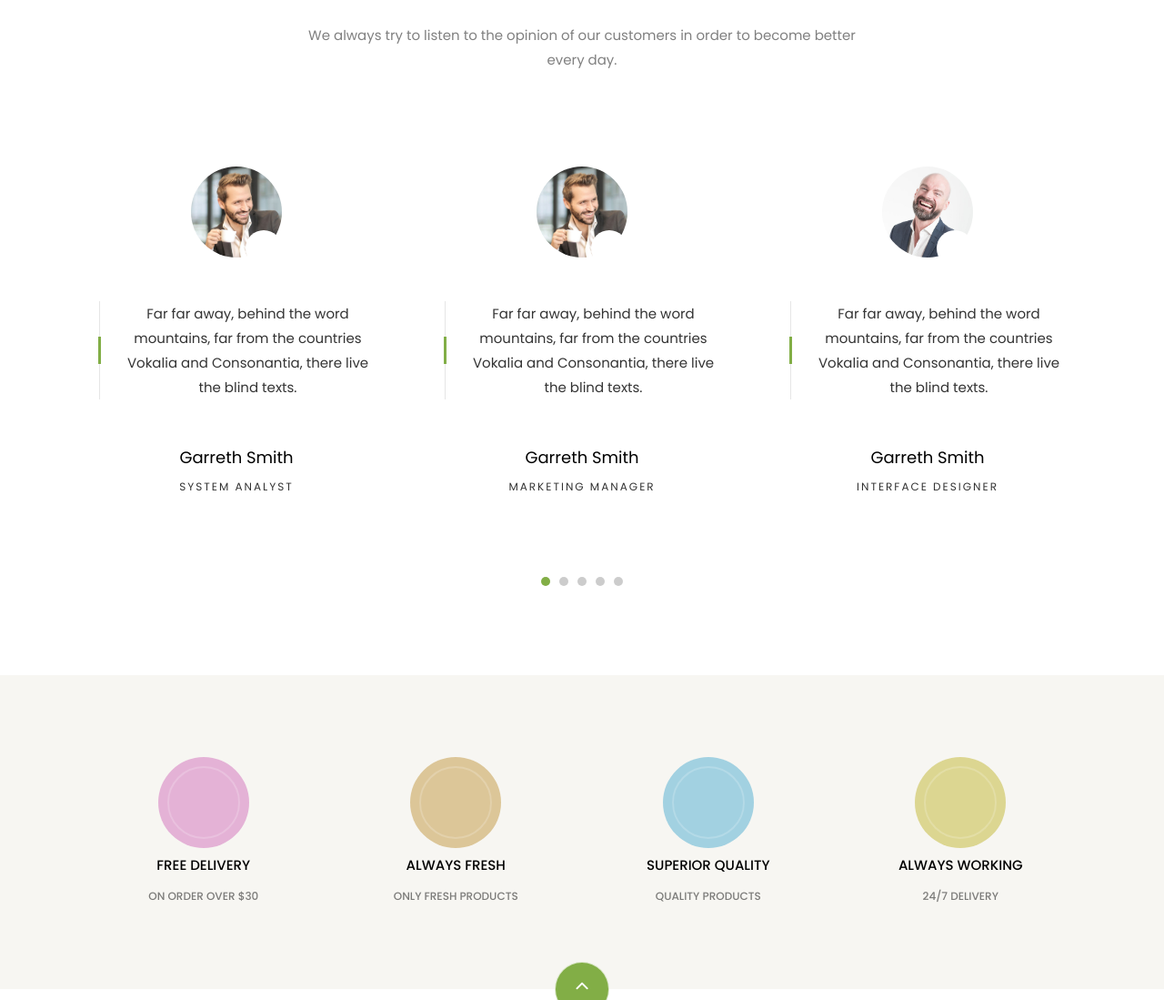
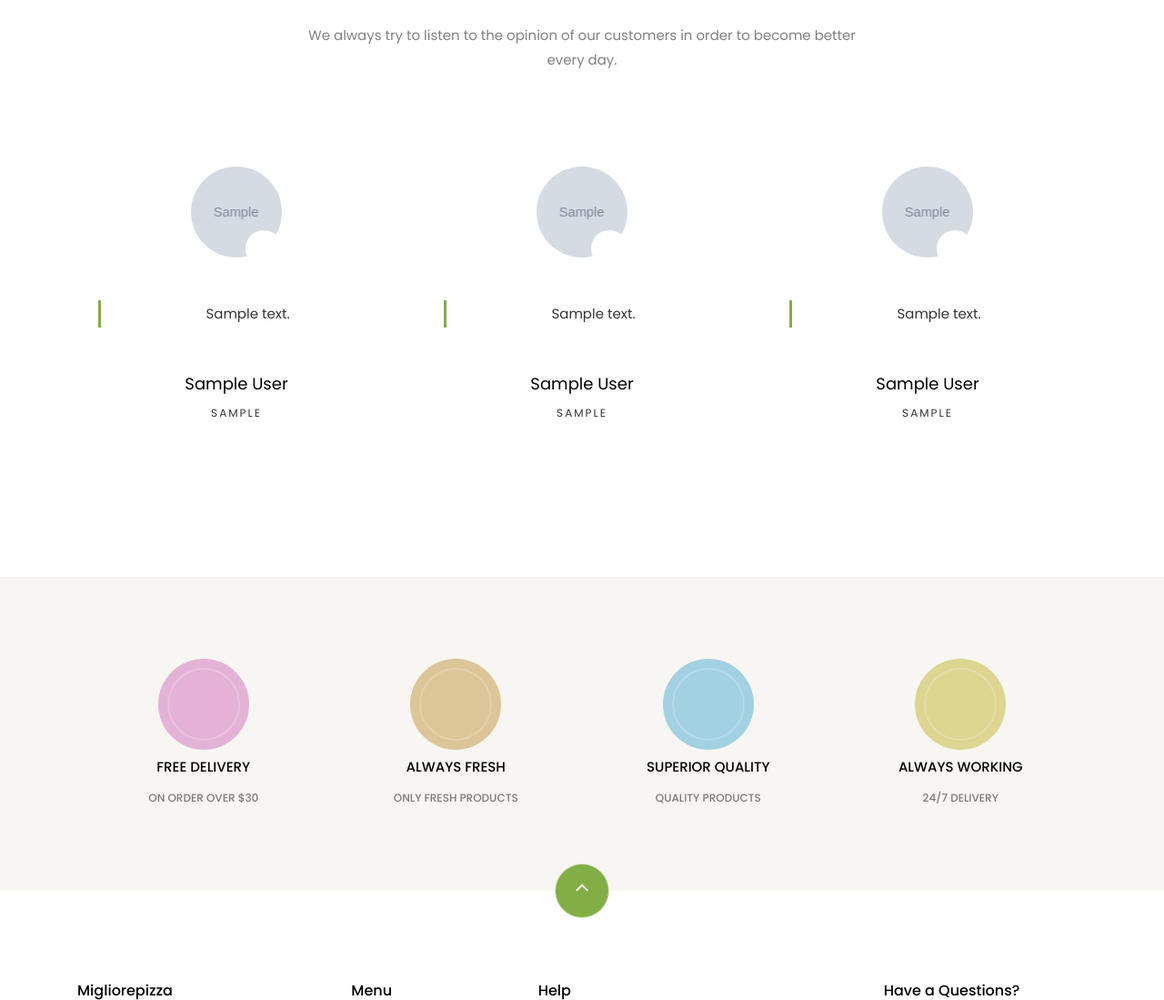
Before and after one commit to NovikovAndrei/OnlineStore, a Django app: page /about/ in a window 1280 px wide. Shown: the part 1861-2960 px from the top of the page at 91% size. Run offline with Django 4.2, Linux system fonts and the light colour scheme; tables that the repository leaves empty hold one stand-in row (values such as "Sample post"); grey boxes marked "Sample" are stand-in pictures; parts of the project's set-up code (start-up, migrations or seed data) failed here and were passed over; some libraries are stand-ins or nearby versions; some web fonts are replaced.

Commit message:
testimony отображается корректно на всех необходимых страницах

```diff
--- a/apps/home/templates/home/about.html
+++ b/apps/home/templates/home/about.html
@@ -115,76 +115,22 @@
         <div class="row ftco-animate">
             <div class="col-md-12">
                 <div class="carousel-testimony owl-carousel">
+                    {% for testimony in testimonies %}
                     <div class="item">
                         <div class="testimony-wrap p-4 pb-5">
-                  <div class="user-img mb-5" style="background-image: url({% static 'store/images/person_1.jpg'%})">
+                            <div class="user-img mb-5" style="background-image: url({{ testimony.image.url }})">
                                 <span class="quote d-flex align-items-center justify-content-center">
                                     <i class="icon-quote-left"></i>
                                 </span>
                             </div>
                             <div class="text text-center">
-                    <p class="mb-5 pl-4 line">Far far away, behind the word mountains, far from the countries Vokalia and Consonantia, there live the blind texts.</p>
-                    <p class="name">Garreth Smith</p>
-                    <span class="position">Marketing Manager</span>
+                                <p class="mb-5 pl-4 line">{{ testimony.text }}</p>
+                                <p class="name">{{ testimony.author }}</p>
+                                <span class="position">{{ testimony.profession }}</span>
                             </div>
                         </div>
                     </div>
-              <div class="item">
-                <div class="testimony-wrap p-4 pb-5">
-                  <div class="user-img mb-5" style="background-image: url({% static 'store/images/person_2.jpg'%})">
-                    <span class="quote d-flex align-items-center justify-content-center">
-                      <i class="icon-quote-left"></i>
-                    </span>
-                  </div>
-                  <div class="text text-center">
-                    <p class="mb-5 pl-4 line">Far far away, behind the word mountains, far from the countries Vokalia and Consonantia, there live the blind texts.</p>
-                    <p class="name">Garreth Smith</p>
-                    <span class="position">Interface Designer</span>
-                  </div>
-                </div>
-              </div>
-              <div class="item">
-                <div class="testimony-wrap p-4 pb-5">
-                  <div class="user-img mb-5" style="background-image: url({% static 'store/images/person_3.jpg'%})">
-                    <span class="quote d-flex align-items-center justify-content-center">
-                      <i class="icon-quote-left"></i>
-                    </span>
-                  </div>
-                  <div class="text text-center">
-                    <p class="mb-5 pl-4 line">Far far away, behind the word mountains, far from the countries Vokalia and Consonantia, there live the blind texts.</p>
-                    <p class="name">Garreth Smith</p>
-                    <span class="position">UI Designer</span>
-                  </div>
-                </div>
-              </div>
-              <div class="item">
-                <div class="testimony-wrap p-4 pb-5">
-                  <div class="user-img mb-5" style="background-image: url({% static 'store/images/person_1.jpg'%})">
-                    <span class="quote d-flex align-items-center justify-content-center">
-                      <i class="icon-quote-left"></i>
-                    </span>
-                  </div>
-                  <div class="text text-center">
-                    <p class="mb-5 pl-4 line">Far far away, behind the word mountains, far from the countries Vokalia and Consonantia, there live the blind texts.</p>
-                    <p class="name">Garreth Smith</p>
-                    <span class="position">Web Developer</span>
-                  </div>
-                </div>
-              </div>
-              <div class="item">
-                <div class="testimony-wrap p-4 pb-5">
-                  <div class="user-img mb-5" style="background-image: url({% static 'store/images/person_1.jpg'%})">
-                    <span class="quote d-flex align-items-center justify-content-center">
-                      <i class="icon-quote-left"></i>
-                    </span>
-                  </div>
-                  <div class="text text-center">
-                    <p class="mb-5 pl-4 line">Far far away, behind the word mountains, far from the countries Vokalia and Consonantia, there live the blind texts.</p>
-                    <p class="name">Garreth Smith</p>
-                    <span class="position">System Analyst</span>
-                  </div>
-                </div>
-              </div>
+                    {% endfor %}
                 </div>
             </div>
         </div>
--- a/apps/home/views.py
+++ b/apps/home/views.py
@@ -5,37 +5,42 @@ from .models import Testimony
 
 class IndexShopView(View):
     def get(self, request):
-        context = {'data': [
-            {'name': 'FOUR CHEESE PIZZA',
-             'discount': None,
-             'price_before': 14.00,
-             'id': 1,
-             'url': 'products/pizza-4cheese.jpg'},
-            {'name': 'Prosciutto Funghi Pizza',
-             'discount': None,
-             'price_before': 15.00,
-             'id': 2,
-             'url': 'products/pizza-proshuto.jpg'},
-            {'name': 'BEEF TARTARE WITH PARMESAN MOUSSE',
-             'discount': None,
-             'price_before': 10.00,
-             'id': 3,
-             'url': 'products/beeftartar.jpg'},
-            {'name': 'MAROCHINO',
-             'discount': None,
-             'price_before': 4.00,
-             'id': 4,
-             'url': 'products/marochino.jpg'},
-
-
-
-        ]}
+        testimonies = Testimony.objects.all()
+        context = {
+            'data': [
+                {'name': 'FOUR CHEESE PIZZA',
+                 'discount': None,
+                 'price_before': 14.00,
+                 'id': 1,
+                 'url': 'products/pizza-4cheese.jpg'},
+                {'name': 'Prosciutto Funghi Pizza',
+                 'discount': None,
+                 'price_before': 15.00,
+                 'id': 2,
+                 'url': 'products/pizza-proshuto.jpg'},
+                {'name': 'BEEF TARTARE WITH PARMESAN MOUSSE',
+                 'discount': None,
+                 'price_before': 10.00,
+                 'id': 3,
+                 'url': 'products/beeftartar.jpg'},
+                {'name': 'MAROCHINO',
+                 'discount': None,
+                 'price_before': 4.00,
+                 'id': 4,
+                 'url': 'products/marochino.jpg'},
+            ],
+            'testimonies': testimonies
+        }
 
         return render(request, 'home/index.html', context)
 
 class AboutView(View):
     def get(self, request):
-        return render(request, 'home/about.html')
+        testimonies = Testimony.objects.all()
+        context = {
+            'testimonies': testimonies
+        }
+        return render(request, 'home/about.html', context)
 
 class ContactView(View):
     def get(self, request):
@@ -61,8 +66,3 @@ class PrivacyPolicyView(View):
 class FAQView(View):
     def get(self, request):
         return render(request, 'home/faq.html')
-
-class TestimonyView(View):
-    def get(self, request):
-        testimonies = Testimony.objects.all()
-        return render(request, 'home/index.html', {'testimonies': testimonies})
```
Lines whose indentation alone changed are shown as unchanged.
